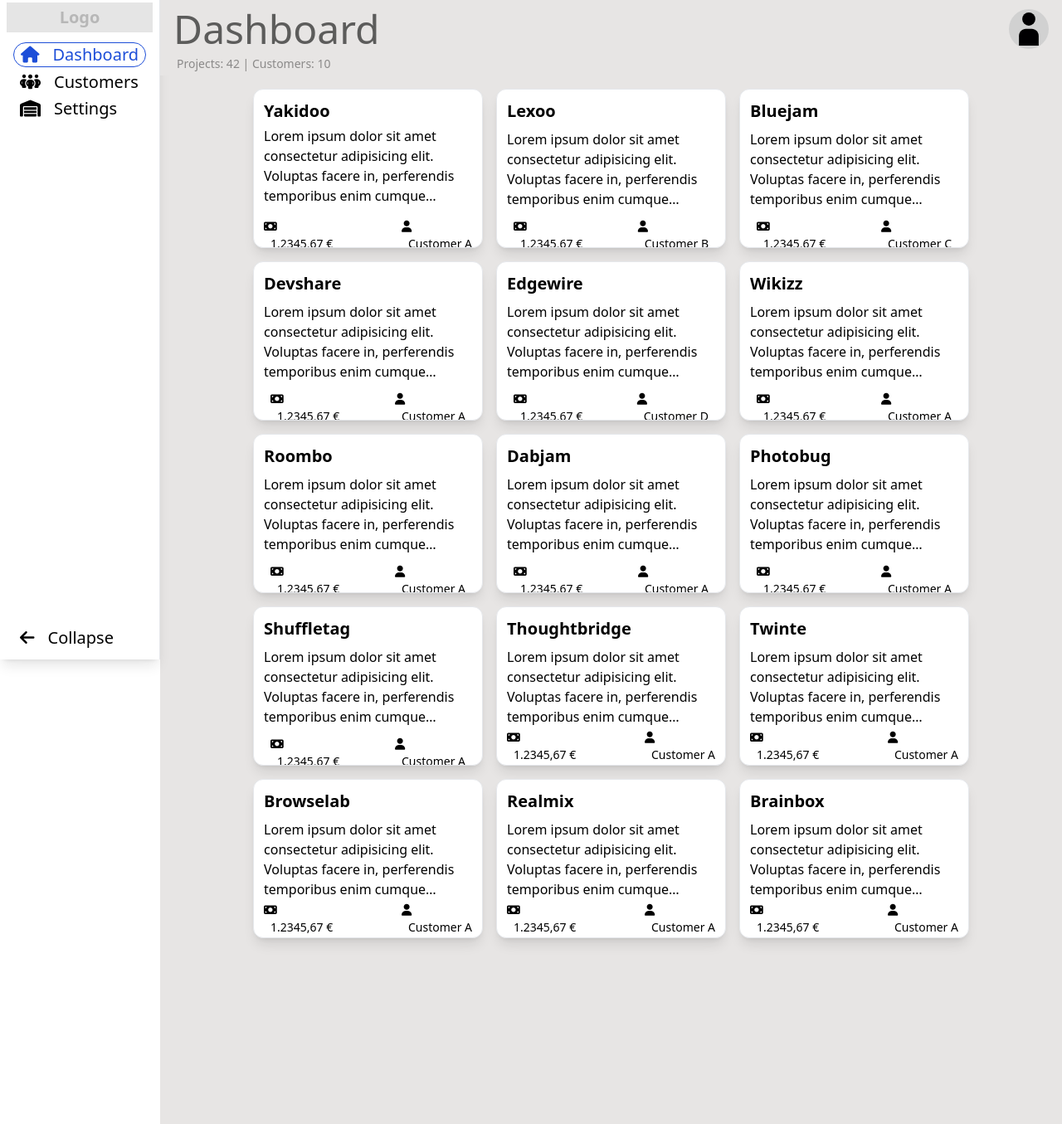
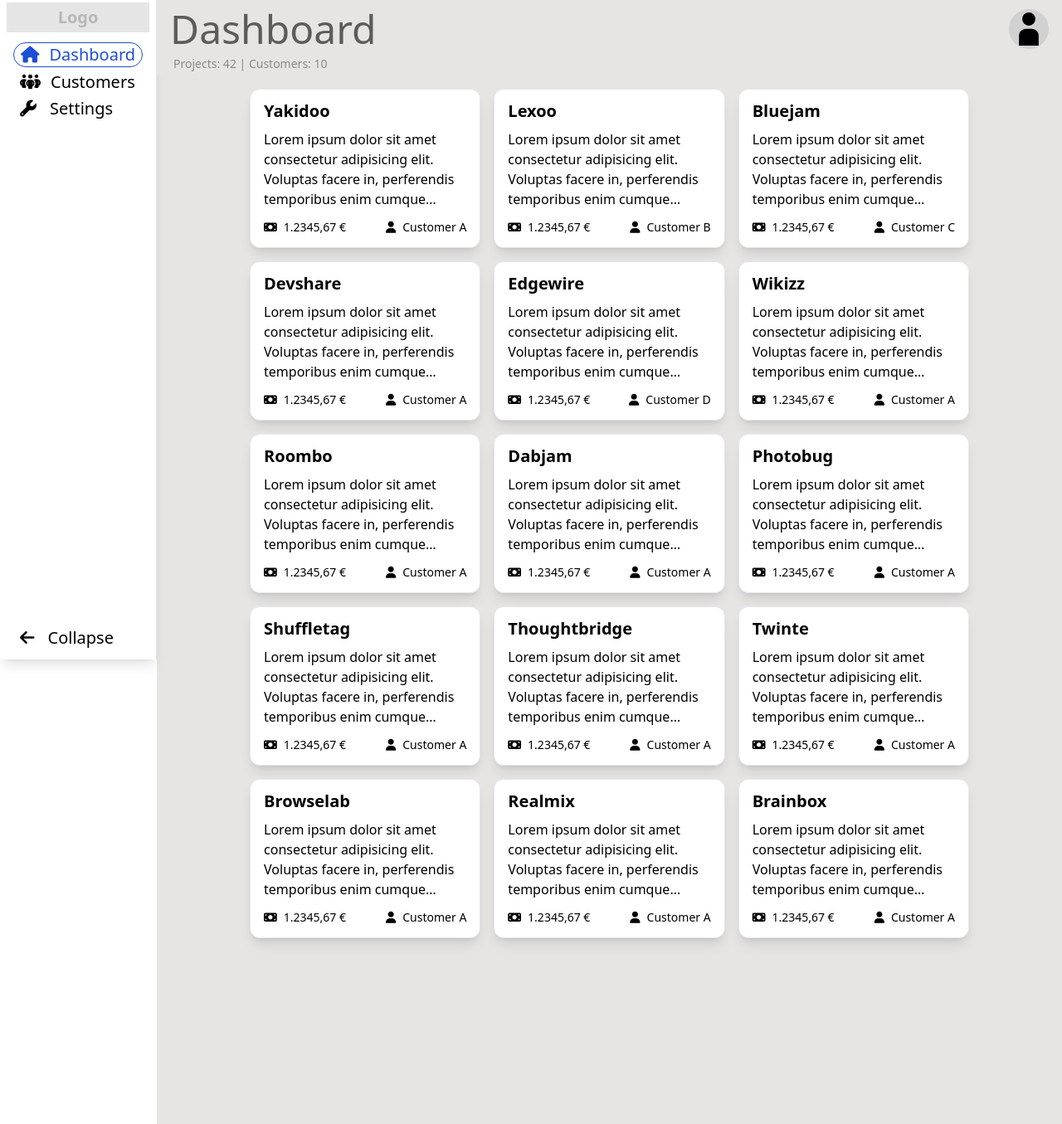
Before and after one commit to malikkotb/dashboard, a website: page src/index.html in a window 1280 px wide. Shown: the part 5-1360 px from the top of the page at 83% size. Drawn offline with Linux system fonts and the light colour scheme.

Commit message:
final changes

```diff
--- a/src/index.html
+++ b/src/index.html
@@ -29,7 +29,7 @@
                 <div>
                   <i class="fa-solid fa-house"></i>
                 </div>
-                <p class="ml-4">Dashboard</p>
+                <p class="ml-3">Dashboard</p>
               </div>
             </div>
             <div class="rounded-full my-1 font-light text-xl">
@@ -37,13 +37,13 @@
                 <div>
                   <i class="fa-solid fa-people-group"></i>
                 </div>
-                <p class="ml-4">Customers</p>
+                <p class="ml-3">Customers</p>
               </div>
             </div>
             <div class="rounded-full my-1 font-light text-xl">
               <div class="flex items-center px-2">
                 <div>
-                  <i class="fa-solid fa-warehouse"></i>
+                  <i class="fa-solid fa-wrench"></i>
                 </div>
                 <p class="ml-4">Settings</p>
               </div>
@@ -76,235 +76,238 @@
 
 
         <!-- main content ( responsive grid) -->
-        <div class="overflow-y-auto grid md:grid-cols-2 lg:grid-cols-3 gap-4 py-4 px-10 sm:px-36 lg:px-28 grid-rows-6">
+        <div class="overflow-y-auto grid md:grid-cols-2 lg:grid-cols-3 gap-4 py-4 px-10 md:px-14 xl:px-28 grid-rows-6">
 
             <!-- cards -->
 
-            <div class="bg-white h-48 overflow-hidden border rounded-xl shadow-lg py-3 px-3">
-              <h2 class="text-xl font-bold pb-1">Yakidoo</h2>
+              <div class="bg-white h-48 overflow-hidden border rounded-xl shadow-lg py-3 px-4">
+                <h2 class="text-xl font-bold pb-2">Yakidoo</h2>
+                <p class="line-clamp-4 font-light">Lorem ipsum dolor sit amet consectetur adipisicing elit. Voluptas facere in, perferendis temporibus enim cumque maiores optio possimus quae sapiente voluptatum quos tempore aut cupiditate blanditiis eligendi quisquam eius porro.</p>
+                <div class="flex items-center pt-3 pb-1 justify-between">
+                  <div class="flex justify-between">
+                    <i class="fa-solid fa-money-bill text-sm"></i>
+                    <p class="ml-2 text-sm">1.2345,67 €</p>
+                  </div>
+                  <div class="flex justify-between">
+                    <i class="fa-solid fa-user text-sm"></i>
+                    <p class="ml-2 text-sm">Customer A</p>
+                  </div>
+                </div>
+              </div>
+
+            <!--  -->
+
+            <div class="bg-white h-48 overflow-hidden border rounded-xl shadow-lg py-3 px-4">
+              <h2 class="text-xl font-bold pb-2">Lexoo</h2>
               <p class="line-clamp-4 font-light">Lorem ipsum dolor sit amet consectetur adipisicing elit. Voluptas facere in, perferendis temporibus enim cumque maiores optio possimus quae sapiente voluptatum quos tempore aut cupiditate blanditiis eligendi quisquam eius porro.</p>
               <div class="flex items-center pt-3 pb-1 justify-between">
-                <div>
+                <div class="flex justify-between">
                   <i class="fa-solid fa-money-bill text-sm"></i>
                   <p class="ml-2 text-sm">1.2345,67 €</p>
                 </div>
-                <div>
+                <div class="flex justify-between">
+                  <i class="fa-solid fa-user text-sm"></i>
+                  <p class="ml-2 text-sm">Customer B</p>
+                </div>
+              </div>
+            </div>
+            <!--  -->
+            <div class="bg-white h-48 overflow-hidden border rounded-xl shadow-lg py-3 px-4">
+              <h2 class="text-xl font-bold pb-2">Bluejam</h2>
+              <p class="line-clamp-4 font-light">Lorem ipsum dolor sit amet consectetur adipisicing elit. Voluptas facere in, perferendis temporibus enim cumque maiores optio possimus quae sapiente voluptatum quos tempore aut cupiditate blanditiis eligendi quisquam eius porro.</p>
+              <div class="flex items-center pt-3 pb-1 justify-between">
+                <div class="flex justify-between">
+                  <i class="fa-solid fa-money-bill text-sm"></i>
+                  <p class="ml-2 text-sm">1.2345,67 €</p>
+                </div>
+                <div class="flex justify-between">
+                  <i class="fa-solid fa-user text-sm"></i>
+                  <p class="ml-2 text-sm">Customer C</p>
+                </div>
+              </div>
+            </div>
+            <!--  -->
+            <div class="bg-white h-48 overflow-hidden border rounded-xl shadow-lg py-3 px-4">
+              <h2 class="text-xl font-bold pb-2">Devshare</h2>
+              <p class="line-clamp-4 font-light">Lorem ipsum dolor sit amet consectetur adipisicing elit. Voluptas facere in, perferendis temporibus enim cumque maiores optio possimus quae sapiente voluptatum quos tempore aut cupiditate blanditiis eligendi quisquam eius porro.</p>
+              <div class="flex items-center pt-3 pb-1 justify-between">
+                <div class="flex justify-between">
+                  <i class="fa-solid fa-money-bill text-sm"></i>
+                  <p class="ml-2 text-sm">1.2345,67 €</p>
+                </div>
+                <div class="flex justify-between">
                   <i class="fa-solid fa-user text-sm"></i>
                   <p class="ml-2 text-sm">Customer A</p>
                 </div>
               </div>
             </div>
             <!--  -->
-            <div class="bg-white h-48 overflow-hidden border rounded-xl shadow-lg py-3 px-3">
-              <h2 class="text-xl font-bold pb-2">Lexoo</h2>
+            <div class="bg-white h-48 overflow-hidden border rounded-xl shadow-lg py-3 px-4">
+              <h2 class="text-xl font-bold pb-2">Edgewire</h2>
               <p class="line-clamp-4 font-light">Lorem ipsum dolor sit amet consectetur adipisicing elit. Voluptas facere in, perferendis temporibus enim cumque maiores optio possimus quae sapiente voluptatum quos tempore aut cupiditate blanditiis eligendi quisquam eius porro.</p>
-              <div class="flex items-center p-2 justify-between">
-                <div>
+              <div class="flex items-center pt-3 pb-1 justify-between">
+                <div class="flex justify-between">
                   <i class="fa-solid fa-money-bill text-sm"></i>
                   <p class="ml-2 text-sm">1.2345,67 €</p>
                 </div>
-                <div>
+                <div class="flex justify-between">
                   <i class="fa-solid fa-user text-sm"></i>
-                  <p class="ml-2 text-sm">Customer B</p>
+                  <p class="ml-2 text-sm">Customer D</p>
                 </div>
               </div>
             </div>
             <!--  -->
-            <div class="bg-white h-48 overflow-hidden border rounded-xl shadow-lg py-3 px-3">
-              <h2 class="text-xl font-bold pb-2">Bluejam</h2>
+            <div class="bg-white h-48 overflow-hidden border rounded-xl shadow-lg py-3 px-4">
+              <h2 class="text-xl font-bold pb-2">Wikizz</h2>
               <p class="line-clamp-4 font-light">Lorem ipsum dolor sit amet consectetur adipisicing elit. Voluptas facere in, perferendis temporibus enim cumque maiores optio possimus quae sapiente voluptatum quos tempore aut cupiditate blanditiis eligendi quisquam eius porro.</p>
-              <div class="flex items-center p-2 justify-between">
-                <div>
+              <div class="flex items-center pt-3 pb-1 justify-between">
+                <div class="flex justify-between">
                   <i class="fa-solid fa-money-bill text-sm"></i>
                   <p class="ml-2 text-sm">1.2345,67 €</p>
                 </div>
-                <div>
-                  <i class="fa-solid fa-user text-sm"></i>
-                  <p class="ml-2 text-sm">Customer C</p>
-                </div>
-              </div>
-            </div>
-            <!--  -->
-            <div class="bg-white h-48 overflow-hidden border rounded-xl shadow-lg py-3 px-3">
-              <h2 class="text-xl font-bold pb-2">Devshare</h2>
-              <p class="line-clamp-4 font-light">Lorem ipsum dolor sit amet consectetur adipisicing elit. Voluptas facere in, perferendis temporibus enim cumque maiores optio possimus quae sapiente voluptatum quos tempore aut cupiditate blanditiis eligendi quisquam eius porro.</p>
-              <div class="flex items-center p-2 justify-between">
-                <div>
-                  <i class="fa-solid fa-money-bill text-sm"></i>
-                  <p class="ml-2 text-sm">1.2345,67 €</p>
-                </div>
-                <div>
+                <div class="flex justify-between">
                   <i class="fa-solid fa-user text-sm"></i>
                   <p class="ml-2 text-sm">Customer A</p>
                 </div>
               </div>
             </div>
             <!--  -->
-            <div class="bg-white h-48 overflow-hidden border rounded-xl shadow-lg py-3 px-3">
-              <h2 class="text-xl font-bold pb-2">Edgewire</h2>
+            <div class="bg-white h-48 overflow-hidden border rounded-xl shadow-lg py-3 px-4">
+              <h2 class="text-xl font-bold pb-2">Roombo</h2>
               <p class="line-clamp-4 font-light">Lorem ipsum dolor sit amet consectetur adipisicing elit. Voluptas facere in, perferendis temporibus enim cumque maiores optio possimus quae sapiente voluptatum quos tempore aut cupiditate blanditiis eligendi quisquam eius porro.</p>
-              <div class="flex items-center p-2 justify-between">
-                <div>
+              <div class="flex items-center pt-3 pb-1 justify-between">
+                <div class="flex justify-between">
                   <i class="fa-solid fa-money-bill text-sm"></i>
                   <p class="ml-2 text-sm">1.2345,67 €</p>
                 </div>
-                <div>
-                  <i class="fa-solid fa-user text-sm"></i>
-                  <p class="ml-2 text-sm">Customer D</p>
-                </div>
-              </div>
-            </div>
-            <!--  -->
-            <div class="bg-white h-48 overflow-hidden border rounded-xl shadow-lg py-3 px-3">
-              <h2 class="text-xl font-bold pb-2">Wikizz</h2>
-              <p class="line-clamp-4 font-light">Lorem ipsum dolor sit amet consectetur adipisicing elit. Voluptas facere in, perferendis temporibus enim cumque maiores optio possimus quae sapiente voluptatum quos tempore aut cupiditate blanditiis eligendi quisquam eius porro.</p>
-              <div class="flex items-center p-2 justify-between">
-                <div>
-                  <i class="fa-solid fa-money-bill text-sm"></i>
-                  <p class="ml-2 text-sm">1.2345,67 €</p>
-                </div>
-                <div>
+                <div class="flex justify-between">
                   <i class="fa-solid fa-user text-sm"></i>
                   <p class="ml-2 text-sm">Customer A</p>
                 </div>
               </div>
             </div>
             <!--  -->
-            <div class="bg-white h-48 overflow-hidden border rounded-xl shadow-lg py-3 px-3">
-              <h2 class="text-xl font-bold pb-2">Roombo</h2>
+            <div class="bg-white h-48 overflow-hidden border rounded-xl shadow-lg py-3 px-4">
+              <h2 class="text-xl font-bold pb-2">Dabjam</h2>
               <p class="line-clamp-4 font-light">Lorem ipsum dolor sit amet consectetur adipisicing elit. Voluptas facere in, perferendis temporibus enim cumque maiores optio possimus quae sapiente voluptatum quos tempore aut cupiditate blanditiis eligendi quisquam eius porro.</p>
-              <div class="flex items-center p-2 justify-between">
-                <div>
+              <div class="flex items-center pt-3 pb-1 justify-between">
+                <div class="flex justify-between">
                   <i class="fa-solid fa-money-bill text-sm"></i>
                   <p class="ml-2 text-sm">1.2345,67 €</p>
                 </div>
-                <div>
+                <div class="flex justify-between">
                   <i class="fa-solid fa-user text-sm"></i>
                   <p class="ml-2 text-sm">Customer A</p>
                 </div>
               </div>
             </div>
             <!--  -->
-            <div class="bg-white h-48 overflow-hidden border rounded-xl shadow-lg py-3 px-3">
-              <h2 class="text-xl font-bold pb-2">Dabjam</h2>
+            <div class="bg-white h-48 overflow-hidden border rounded-xl shadow-lg py-3 px-4">
+              <h2 class="text-xl font-bold pb-2">Photobug</h2>
               <p class="line-clamp-4 font-light">Lorem ipsum dolor sit amet consectetur adipisicing elit. Voluptas facere in, perferendis temporibus enim cumque maiores optio possimus quae sapiente voluptatum quos tempore aut cupiditate blanditiis eligendi quisquam eius porro.</p>
-              <div class="flex items-center p-2 justify-between">
-                <div>
+              <div class="flex items-center pt-3 pb-1 justify-between">
+                <div class="flex justify-between">
                   <i class="fa-solid fa-money-bill text-sm"></i>
                   <p class="ml-2 text-sm">1.2345,67 €</p>
                 </div>
-                <div>
+                <div class="flex justify-between">
                   <i class="fa-solid fa-user text-sm"></i>
                   <p class="ml-2 text-sm">Customer A</p>
                 </div>
               </div>
             </div>
             <!--  -->
-            <div class="bg-white h-48 overflow-hidden border rounded-xl shadow-lg py-3 px-3">
-              <h2 class="text-xl font-bold pb-2">Photobug</h2>
+            <div class="bg-white h-48 overflow-hidden border rounded-xl shadow-lg py-3 px-4">
+              <h2 class="text-xl font-bold pb-2">Shuffletag</h2>
               <p class="line-clamp-4 font-light">Lorem ipsum dolor sit amet consectetur adipisicing elit. Voluptas facere in, perferendis temporibus enim cumque maiores optio possimus quae sapiente voluptatum quos tempore aut cupiditate blanditiis eligendi quisquam eius porro.</p>
-              <div class="flex items-center p-2 justify-between">
-                <div>
+              <div class="flex items-center pt-3 pb-1 justify-between">
+                <div class="flex justify-between">
                   <i class="fa-solid fa-money-bill text-sm"></i>
                   <p class="ml-2 text-sm">1.2345,67 €</p>
                 </div>
-                <div>
+                <div class="flex justify-between">
                   <i class="fa-solid fa-user text-sm"></i>
                   <p class="ml-2 text-sm">Customer A</p>
                 </div>
               </div>
             </div>
             <!--  -->
-            <div class="bg-white h-48 overflow-hidden border rounded-xl shadow-lg py-3 px-3">
-              <h2 class="text-xl font-bold pb-2">Shuffletag</h2>
+            <div class="bg-white h-48 overflow-hidden border rounded-xl shadow-lg py-3 px-4">
+              <h2 class="text-xl font-bold pb-2">Thoughtbridge</h2>
               <p class="line-clamp-4 font-light">Lorem ipsum dolor sit amet consectetur adipisicing elit. Voluptas facere in, perferendis temporibus enim cumque maiores optio possimus quae sapiente voluptatum quos tempore aut cupiditate blanditiis eligendi quisquam eius porro.</p>
-              <div class="flex items-center p-2 justify-between">
-                <div>
+              <div class="flex items-center pt-3 pb-1 justify-between">
+                <div class="flex justify-between">
                   <i class="fa-solid fa-money-bill text-sm"></i>
                   <p class="ml-2 text-sm">1.2345,67 €</p>
                 </div>
-                <div>
+                <div class="flex justify-between">
                   <i class="fa-solid fa-user text-sm"></i>
                   <p class="ml-2 text-sm">Customer A</p>
                 </div>
               </div>
             </div>
             <!--  -->
-            <div class="bg-white h-48 overflow-hidden border rounded-xl shadow-lg py-3 px-3">
-              <h2 class="text-xl font-bold pb-2">Thoughtbridge</h2>
+            <div class="bg-white h-48 overflow-hidden border rounded-xl shadow-lg py-3 px-4">
+              <h2 class="text-xl font-bold pb-2">Twinte</h2>
               <p class="line-clamp-4 font-light">Lorem ipsum dolor sit amet consectetur adipisicing elit. Voluptas facere in, perferendis temporibus enim cumque maiores optio possimus quae sapiente voluptatum quos tempore aut cupiditate blanditiis eligendi quisquam eius porro.</p>
-              <div class="flex items-center pb-2 justify-between">
-                <div>
+              <div class="flex items-center pt-3 pb-1 justify-between">
+                <div class="flex justify-between">
                   <i class="fa-solid fa-money-bill text-sm"></i>
                   <p class="ml-2 text-sm">1.2345,67 €</p>
                 </div>
-                <div>
+                <div class="flex justify-between">
                   <i class="fa-solid fa-user text-sm"></i>
                   <p class="ml-2 text-sm">Customer A</p>
                 </div>
               </div>
             </div>
             <!--  -->
-            <div class="bg-white h-48 overflow-hidden border rounded-xl shadow-lg py-3 px-3">
-              <h2 class="text-xl font-bold pb-2">Twinte</h2>
+            <div class="bg-white h-48 overflow-hidden border rounded-xl shadow-lg py-3 px-4">
+              <h2 class="text-xl font-bold pb-2">Browselab</h2>
               <p class="line-clamp-4 font-light">Lorem ipsum dolor sit amet consectetur adipisicing elit. Voluptas facere in, perferendis temporibus enim cumque maiores optio possimus quae sapiente voluptatum quos tempore aut cupiditate blanditiis eligendi quisquam eius porro.</p>
-              <div class="flex items-center pb-2 justify-between">
-                <div>
+              <div class="flex items-center pt-3 pb-1 justify-between">
+                <div class="flex justify-between">
                   <i class="fa-solid fa-money-bill text-sm"></i>
                   <p class="ml-2 text-sm">1.2345,67 €</p>
                 </div>
-                <div>
+                <div class="flex justify-between">
                   <i class="fa-solid fa-user text-sm"></i>
                   <p class="ml-2 text-sm">Customer A</p>
                 </div>
               </div>
             </div>
             <!--  -->
-            <div class="bg-white h-48 overflow-hidden border rounded-xl shadow-lg py-3 px-3">
-              <h2 class="text-xl font-bold pb-2">Browselab</h2>
+            <div class="bg-white h-48 overflow-hidden border rounded-xl shadow-lg py-3 px-4">
+              <h2 class="text-xl font-bold pb-2">Realmix</h2>
               <p class="line-clamp-4 font-light">Lorem ipsum dolor sit amet consectetur adipisicing elit. Voluptas facere in, perferendis temporibus enim cumque maiores optio possimus quae sapiente voluptatum quos tempore aut cupiditate blanditiis eligendi quisquam eius porro.</p>
-              <div class="flex items-center pb-2 justify-between">
-                <div>
+              <div class="flex items-center pt-3 pb-1 justify-between">
+                <div class="flex justify-between">
                   <i class="fa-solid fa-money-bill text-sm"></i>
                   <p class="ml-2 text-sm">1.2345,67 €</p>
                 </div>
-                <div>
+                <div class="flex justify-between">
                   <i class="fa-solid fa-user text-sm"></i>
                   <p class="ml-2 text-sm">Customer A</p>
                 </div>
               </div>
             </div>
             <!--  -->
-            <div class="bg-white h-48 overflow-hidden border rounded-xl shadow-lg py-3 px-3">
-              <h2 class="text-xl font-bold pb-2">Realmix</h2>
+            <div class="bg-white h-48 overflow-hidden border rounded-xl shadow-lg py-3 px-4">
+              <h2 class="text-xl font-bold pb-2">Brainbox</h2>
               <p class="line-clamp-4 font-light">Lorem ipsum dolor sit amet consectetur adipisicing elit. Voluptas facere in, perferendis temporibus enim cumque maiores optio possimus quae sapiente voluptatum quos tempore aut cupiditate blanditiis eligendi quisquam eius porro.</p>
-              <div class="flex items-center pb-2 justify-between">
-                <div>
+              <div class="flex items-center pt-3 pb-1 justify-between">
+                <div class="flex justify-between">
                   <i class="fa-solid fa-money-bill text-sm"></i>
                   <p class="ml-2 text-sm">1.2345,67 €</p>
                 </div>
-                <div>
+                <div class="flex justify-between">
                   <i class="fa-solid fa-user text-sm"></i>
                   <p class="ml-2 text-sm">Customer A</p>
                 </div>
               </div>
             </div>
             <!--  -->
-            <div class="bg-white h-48 overflow-hidden border rounded-xl shadow-lg py-3 px-3">
-              <h2 class="text-xl font-bold pb-2">Brainbox</h2>
-              <p class="line-clamp-4 font-light">Lorem ipsum dolor sit amet consectetur adipisicing elit. Voluptas facere in, perferendis temporibus enim cumque maiores optio possimus quae sapiente voluptatum quos tempore aut cupiditate blanditiis eligendi quisquam eius porro.</p>
-              <div class="flex items-center pb-2 justify-between">
-                <div>
-                  <i class="fa-solid fa-money-bill text-sm"></i>
-                  <p class="ml-2 text-sm">1.2345,67 €</p>
-                </div>
-                <div>
-                  <i class="fa-solid fa-user text-sm"></i>
-                  <p class="ml-2 text-sm">Customer A</p>
-                </div>
-              </div>
-            </div>
-            <!--  -->
+
 
         </div>
 
@@ -316,13 +319,12 @@
 
      <!-- sidebar moves to bottom on small screens -->
      <div class="bg-white w-screen h-16 items-center p-4 sm:hidden bottom-0 sticky flex justify-between">
-      <div class="rounded-full border px-3 py-1 border-blue-700 font-light text-xl text-blue-700">
-        <i class="fa-solid fa-house"></i>
-        H
+      <div class="rounded-full border border-blue-700 font-light text-xl text-blue-700">
+        <i class="fa-solid fa-house px-3 py-1 text-xl"></i>
       </div>
-      <i class="fa-solid fa-people-group"></i>C
-      <i class="fa-solid fa-warehouse"></i>S
-     </div>
+      <i class="fa-solid fa-people-group px-3 py-1 text-xl"></i>
+      <i class="fa-solid fa-wrench px-3 py-1 text-xl"></i>
+    </div>
 
   </body>
 </html>
```
Also changed, not shown: dist/output.css.
